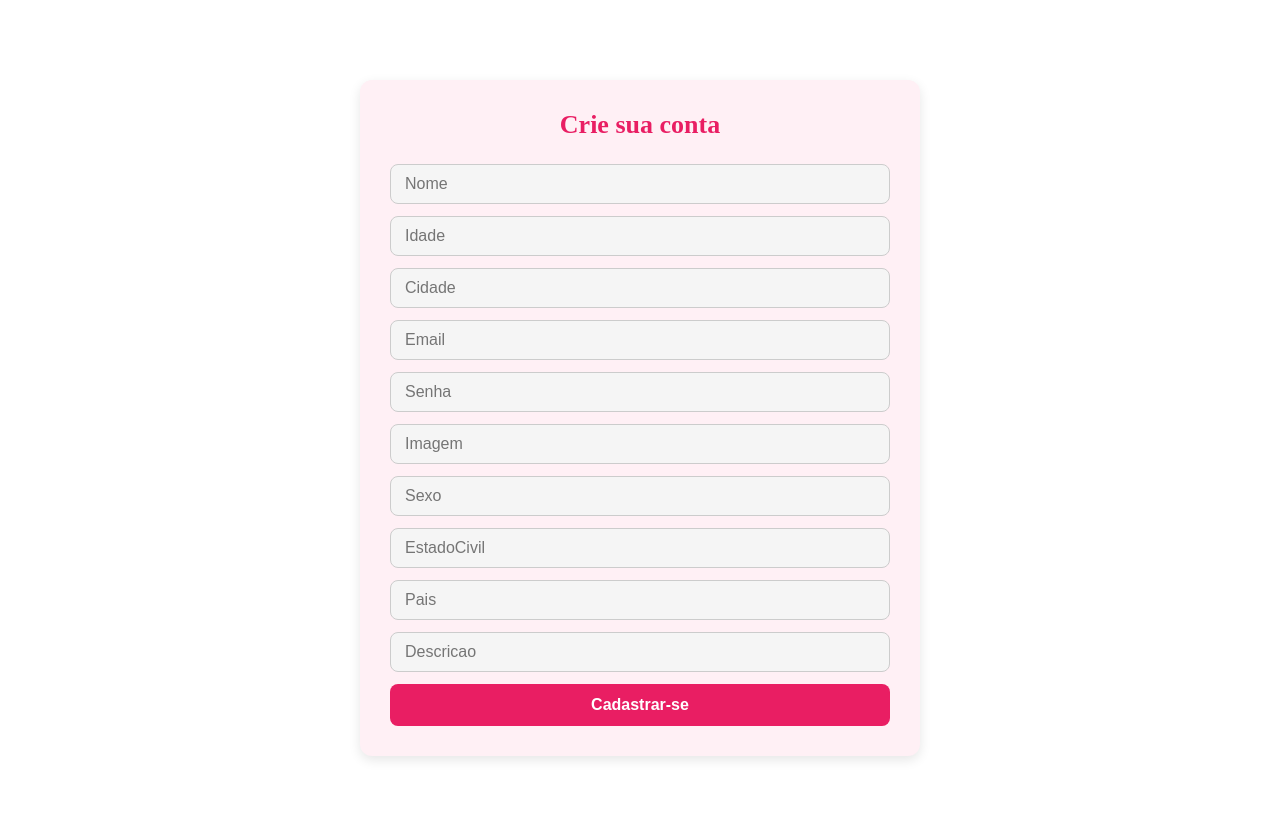
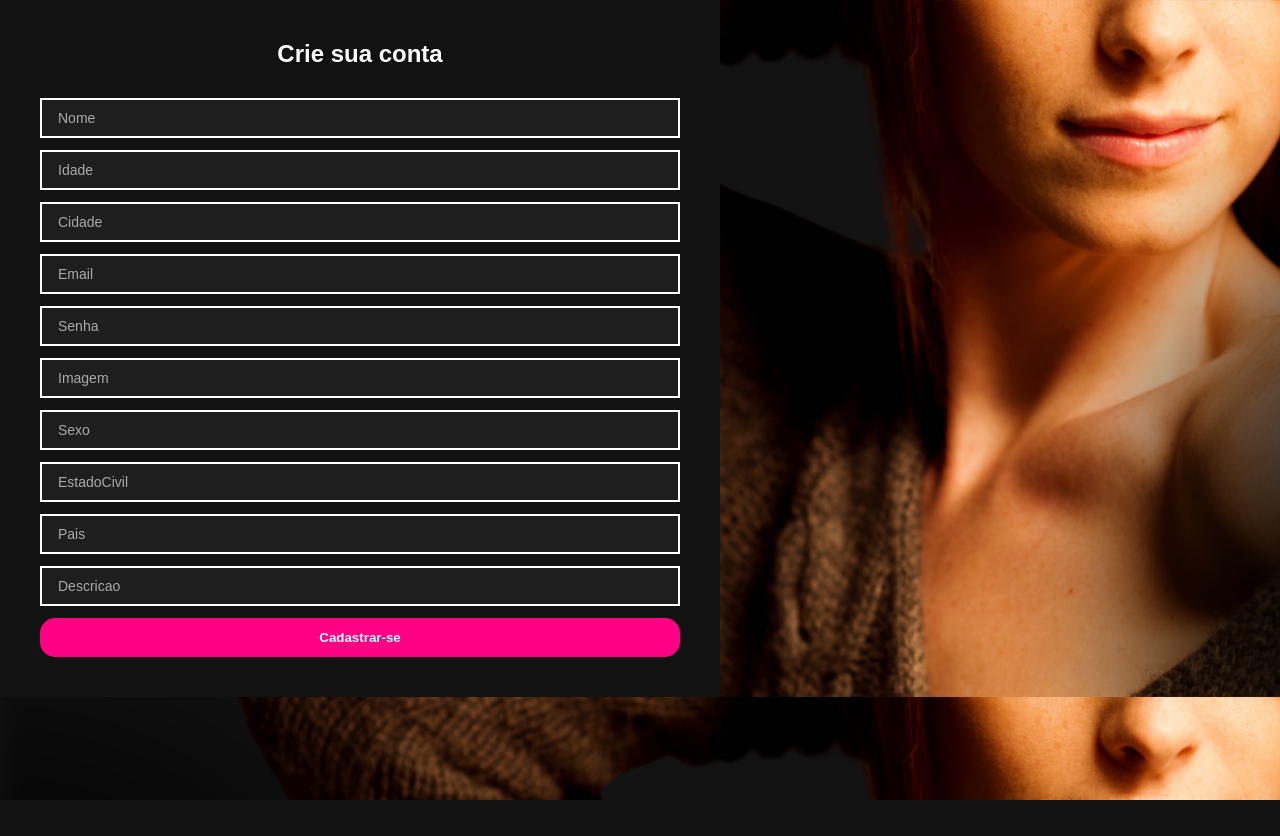
Before and after one commit to FeliperSanto5/TinderCodeTime, a React (Vite) app: page /register in a window 1280 px wide. After the commit the page ends 800 px from the top, so only its background shows below. Built offline with nearby package versions, Linux system fonts and the light colour scheme.

Commit message:
Adicionado CSS nas informacoes de registro

```diff
--- a/GlobalStyle/GlobalStyle.css
+++ b/GlobalStyle/GlobalStyle.css
@@ -226,82 +226,87 @@ header nav ul .box-buttons button.message{
   color: var(--color-SM-txt);
 }
 
-
-/* Container principal */
-.boxone {
-  max-width: 500px;
-  margin: 80px auto;
-  padding: 30px;
-  background-color: #fff0f5;
-  border-radius: 12px;
-  box-shadow: 0 4px 12px rgba(0, 0, 0, 0.1);
+body {
+  margin: 0;
+  font-family: Arial, sans-serif;
+  background-color: #121212;
+  background-image: url('../src/assets/BannerDesktop.png');
+  background-size:cover;
+  display: flex;
+  flex-direction: column;
+  color: #ffffff;
 }
 
-/* Título */
+.boxone {
+  width: 50%;
+  padding: 40px;
+  display: flex;
+  flex-direction: column;
+  justify-content: center;
+  background-color: #121212;
+}
+
 .create {
   text-align: center;
-  font-size: 26px;
-  color: #e91e63;
-  margin-bottom: 24px;
+  font-size: 24px;
+  margin-bottom: 30px;
+  font-weight: bold;
 }
 
-/* Formulário (espaçamento vertical entre campos) */
 .space {
   display: flex;
   flex-direction: column;
   gap: 12px;
 }
 
-/* Campos de entrada */
 .gray {
-  padding: 10px 14px;
-  font-size: 16px;
-  border: 1px solid #ccc;
-  border-radius: 8px;
-  background-color: #f5f5f5;
-  transition: border-color 0.2s ease;
+  padding: 10px 16px;
+  font-size: 14px;
+  border: 2px solid white;
+  background-color: #1e1e1e;
+  color: white;
 }
 
-.gray:focus {
-  border-color: #e91e63;
-  outline: none;
+.gray::placeholder {
+  color: #aaa;
 }
 
-/* Botão de enviar */
+/* Botão rosa */
 .bg-btn {
+  background-color: #ff0084;
+  border: none;
+  border-radius: 15px;
   padding: 12px;
-  font-size: 16px;
+  color: white;
   font-weight: bold;
-  color: white;
-  background-color: #e91e63;
-  border: none;
-  border-radius: 8px;
   cursor: pointer;
-  transition: background-color 0.3s ease;
+  transition: background-color 0.3s;
 }
 
 .bg-btn:hover {
-  background-color: #c2185b;
+  background-color: #d6006b;
 }
 
-/* Texto de status */
 .text4 {
-  margin-top: 16px;
   text-align: center;
-  font-weight: bold;
+  margin-top: 15px;
+  font-size: 14px;
 }
 
-.text4:contains("sucesso") {
-  color: green;
+/* Rodapé (parte inferior do lado esquerdo) */
+.boxone p {
+  margin-top: 30px;
+  text-align: center;
+  font-size: 12px;
+  color: #999;
 }
 
-.text4:contains("Erro") {
-  color: red;
+/* Lado direito: imagem */
+.image-side {
+  width: 50%;
+  background-size: cover;
+  background-position: center;
 }
-
-
-
-
 
 
 
--- a/package.json
+++ b/package.json
@@ -24,6 +24,6 @@
     "eslint-plugin-react-hooks": "^5.2.0",
     "eslint-plugin-react-refresh": "^0.4.20",
     "globals": "^16.3.0",
-    "vite": "^7.0.4"
+    "vite": "^7.0.6"
   }
 }
```
Also changed, not shown: src/assets/BannerDesktop.png (added), 1 other file (tests, documents, lock files or other folders).
